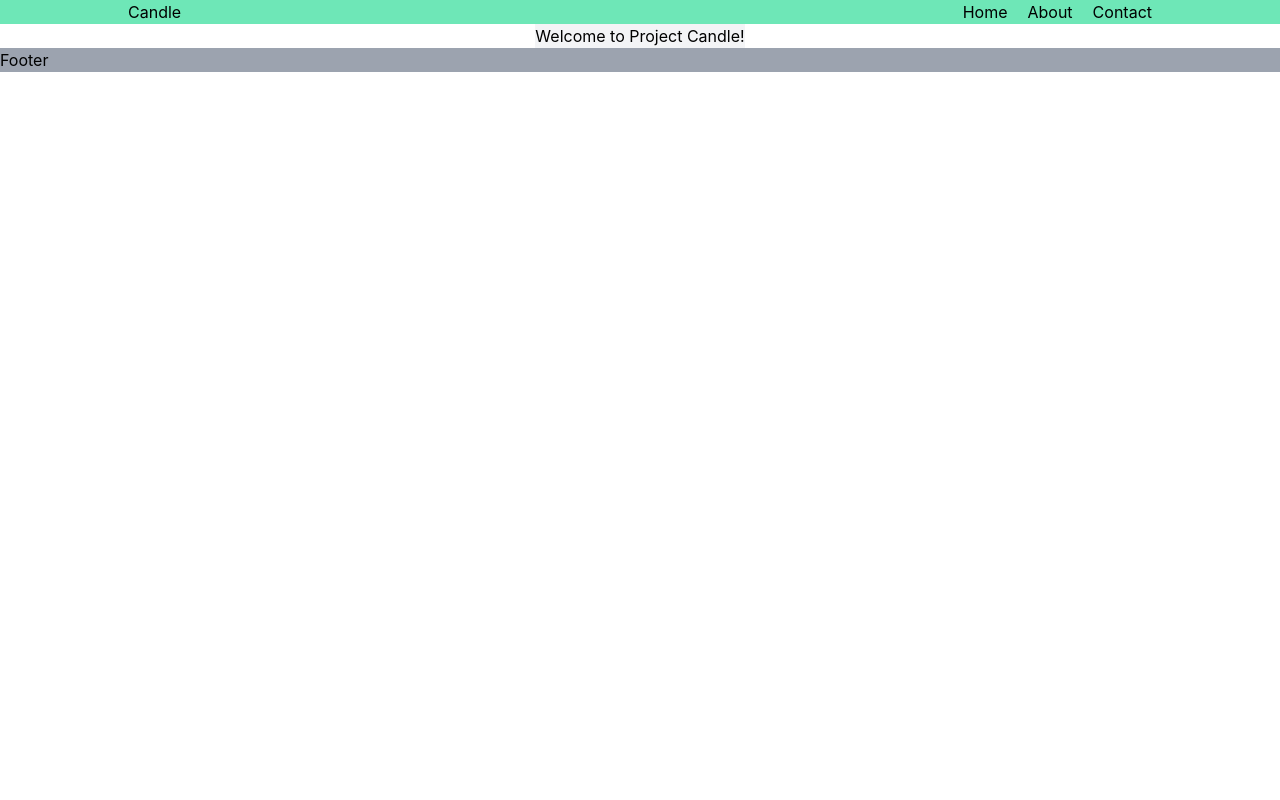
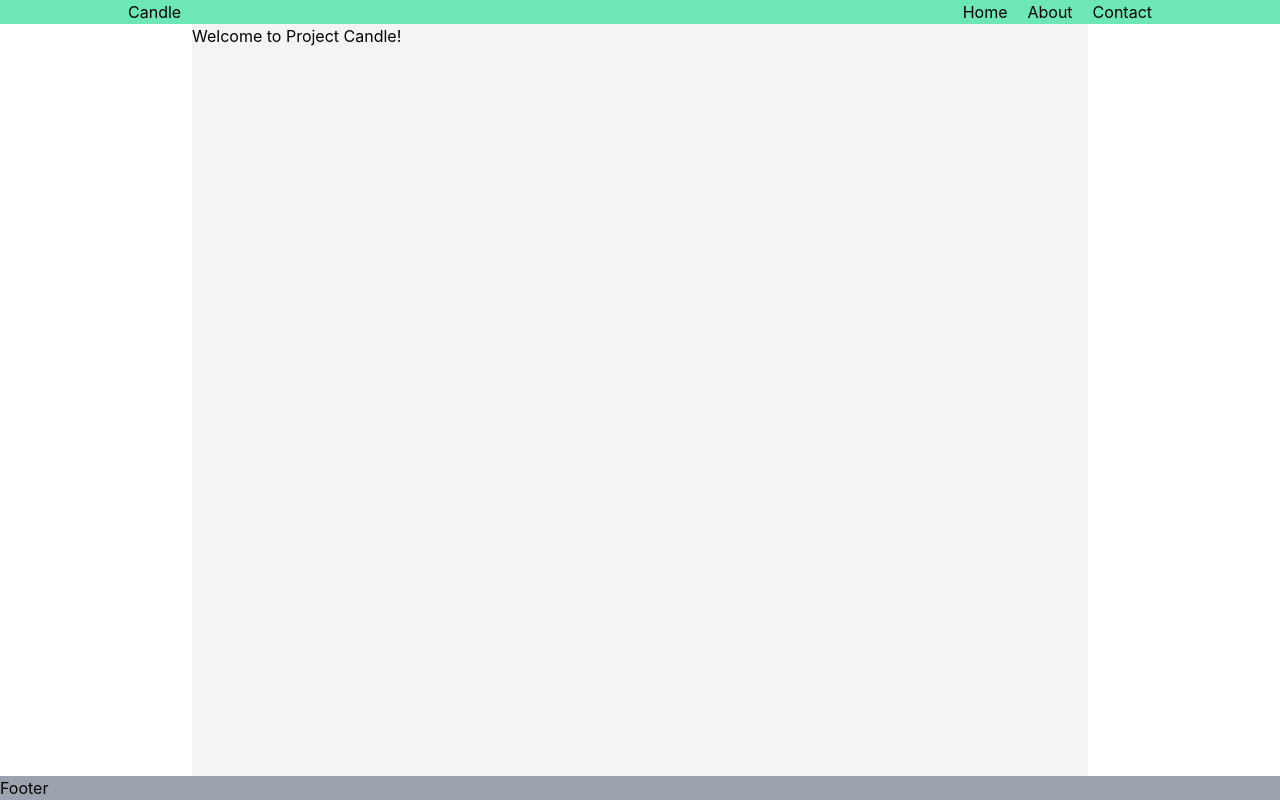
Before and after one commit to SCESoc/code-name-candle, a Next.js app: page / in a window 1280 px wide. Built offline with nearby package versions, Linux system fonts and the light colour scheme; what @tailwindcss/typography would draw is missing.

Commit message:
Update Body.tsx

```diff
--- a/components/Layout/Body.tsx
+++ b/components/Layout/Body.tsx
@@ -6,7 +6,7 @@ interface Props {
 
 export default function Body({ children }: Props): ReactElement {
 	return (
-		<main className='bg-gray-100 md:flex md:self-center max-w-full md:max-w-4xl'>
+		<main className='bg-gray-100 w-full md:flex flex-grow md:self-center max-w-full md:max-w-4xl'>
 			{children}
 		</main>
 	)
```
